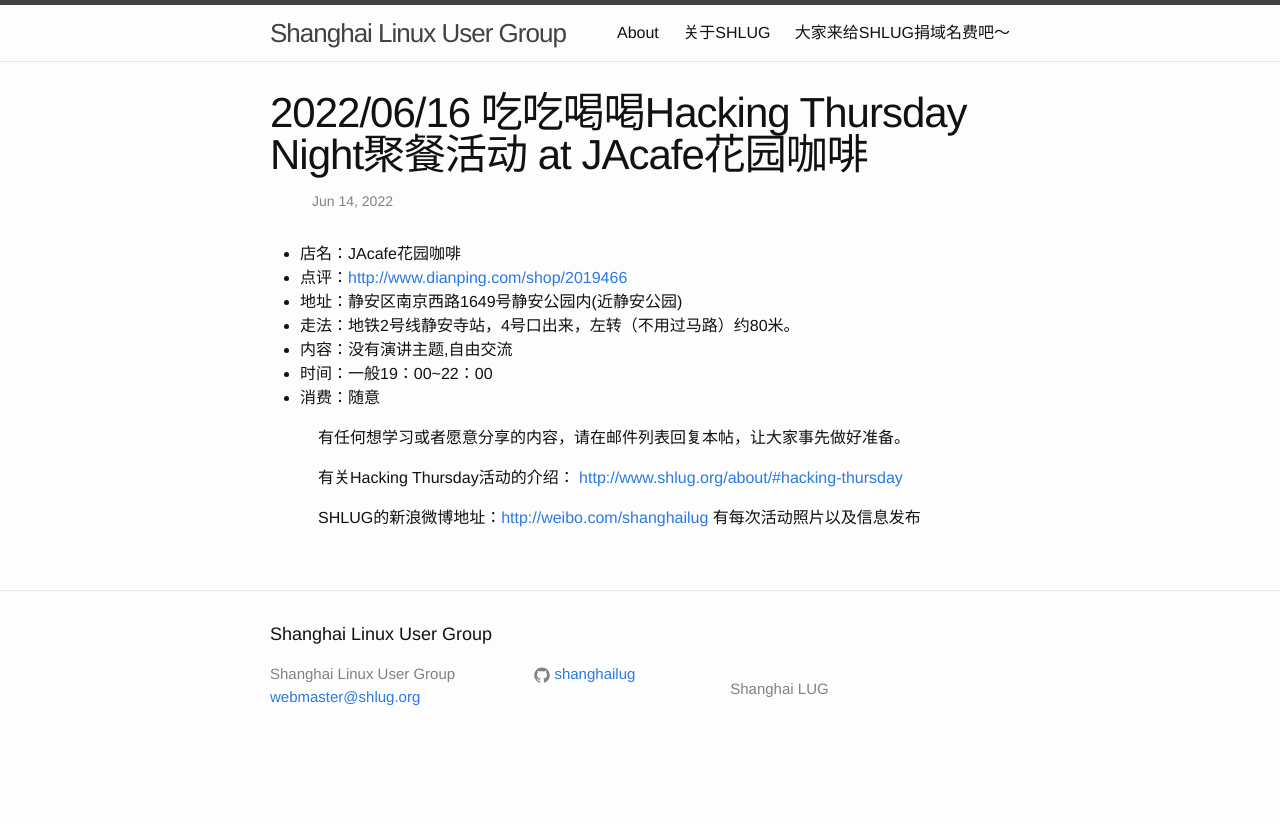
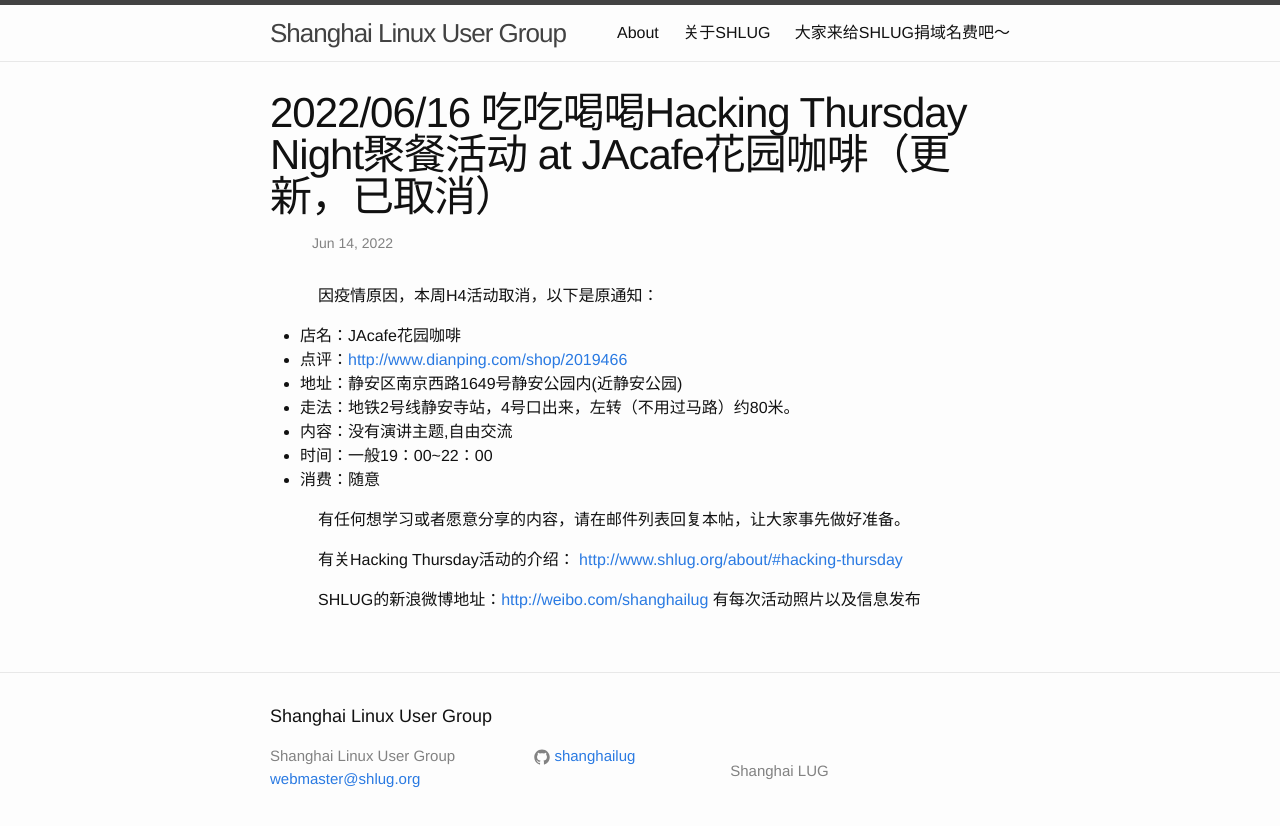
Before and after one commit to shanghailug/shanghailug.github.io, a Jekyll site: the page built from _posts/2022-06-14-h4.markdown, in a window 1280 px wide. Shown: the top 826 px of the page. Built offline with Jekyll 4.4.1, drawn with Linux system fonts in a browser that asks for light colours.

Commit message:
cancel H4 this week

```diff
--- a/_posts/2022-06-14-h4.markdown
+++ b/_posts/2022-06-14-h4.markdown
@@ -1,9 +1,11 @@
 ---
 layout: post
-title:  "2022/06/16 吃吃喝喝Hacking Thursday Night聚餐活动 at JAcafe花园咖啡"
+title:  "2022/06/16 吃吃喝喝Hacking Thursday Night聚餐活动 at JAcafe花园咖啡（更新，已取消）"
 date:   2022-06-14 00:00:06 +0000
 categories: h4
 ---
+因疫情原因，本周H4活动取消，以下是原通知：
+
 - 店名：JAcafe花园咖啡
 - 点评：[http://www.dianping.com/shop/2019466](http://www.dianping.com/shop/2019466)
 - 地址：静安区南京西路1649号静安公园内(近静安公园)
```
